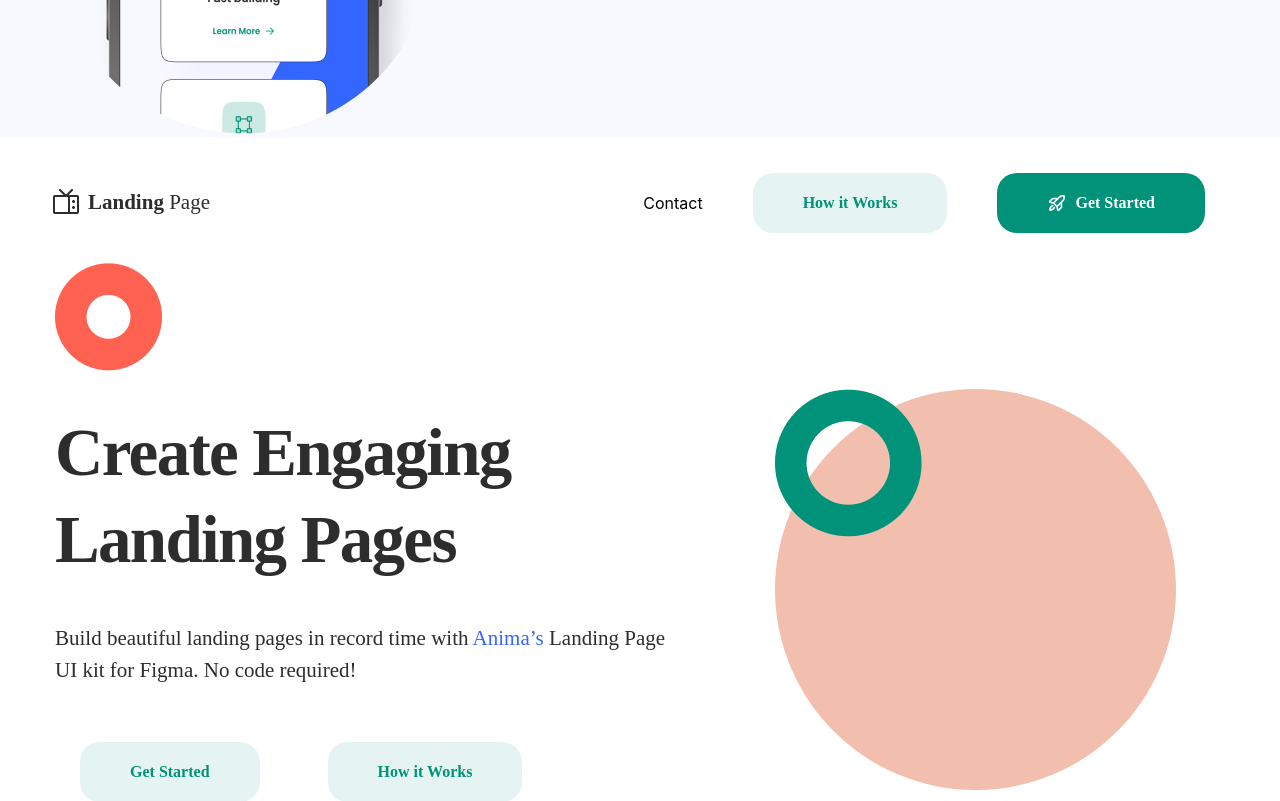
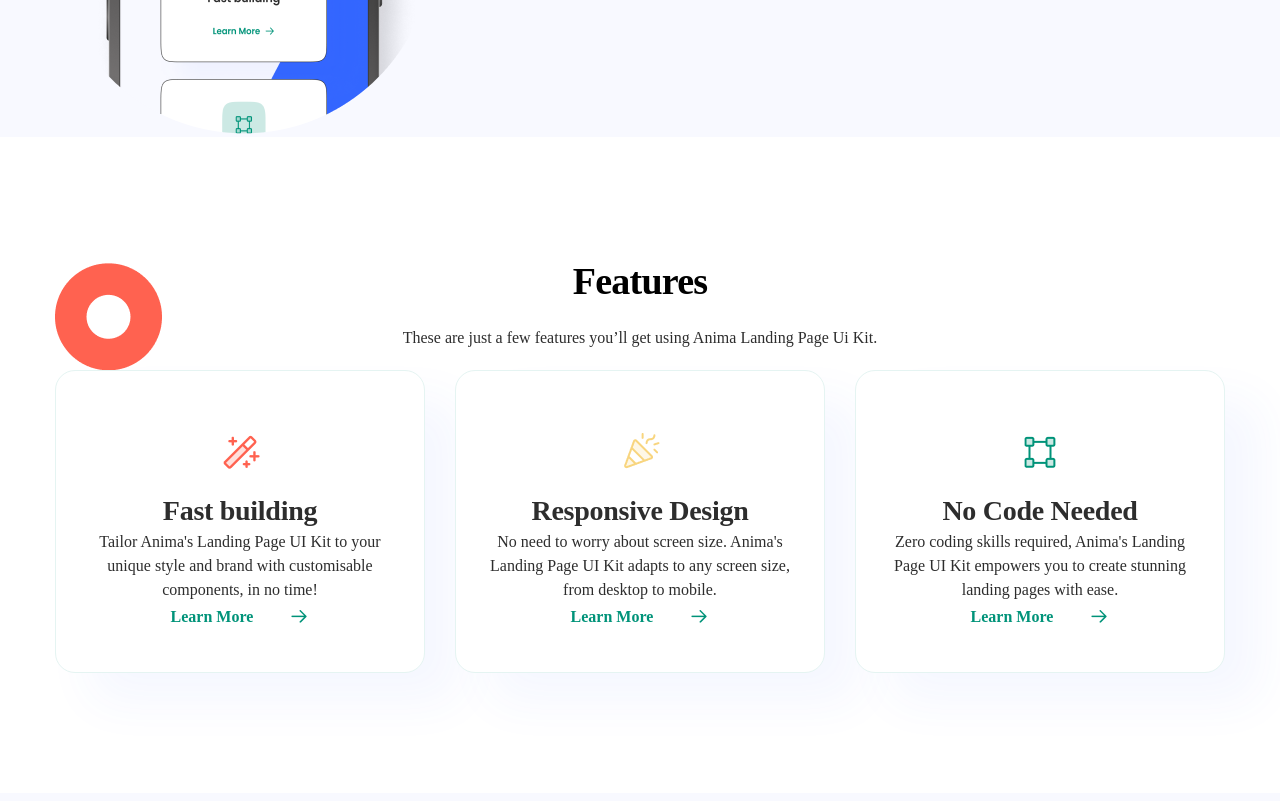
Before and after one commit to ajaysheokand-as/rs-landingpage, a React (Create React App) app: page / in a window 1280 px wide. Shown: the part 2300-3101 px from the top of the page. Built offline with nearby package versions, Linux system fonts and the light colour scheme.

Commit message:
improve code

```diff
--- a/src/App.js
+++ b/src/App.js
@@ -19,8 +19,8 @@ function App() {
       <Logo />
       <Featuresdata />
       <Highlighted/>
-  <Navbar/>
-   <Hero_section/>
+  {/* <Navbar/>
+   <Hero_section/> */}
 
 <Featuresdata/>
 <Metrices Data={title}/>
```
